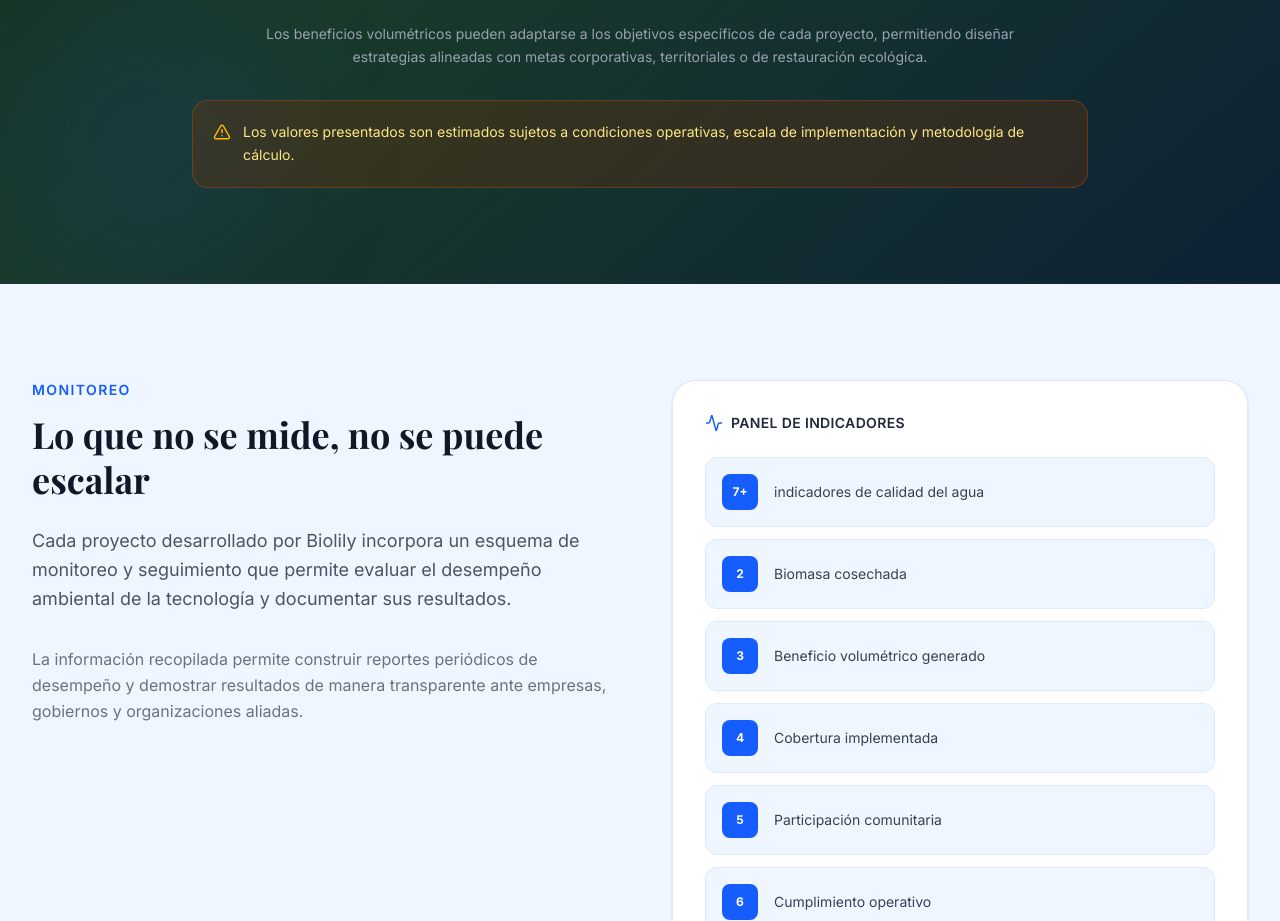
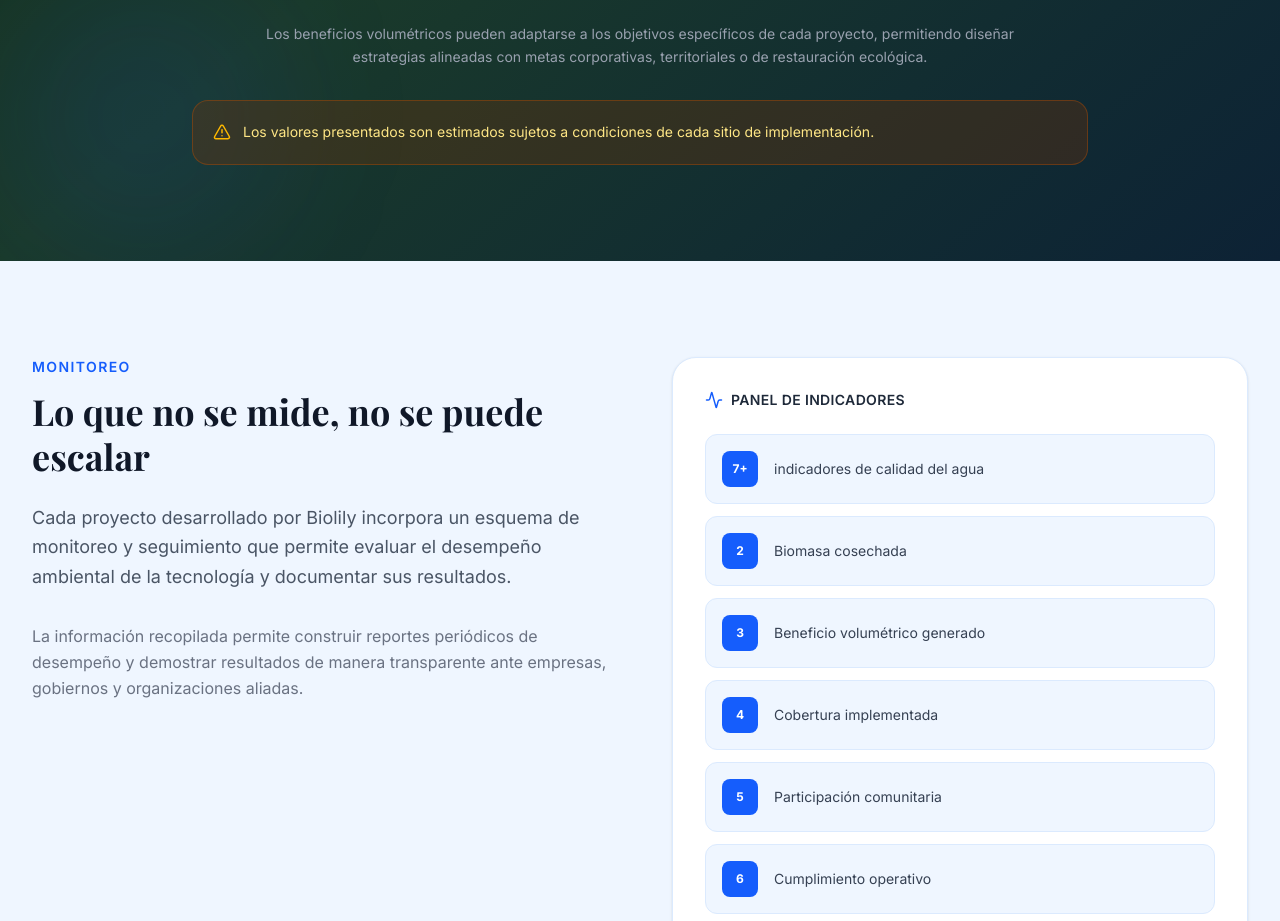
Before and after one commit to ximenaiturriagac/biolily, a Next.js app: page / in a window 1280 px wide. Shown: the part 6500-7421 px from the top of the page. Built offline with nearby package versions, Linux system fonts and the light colour scheme; a web font is replaced by a local one.

Commit message:
Update Eficiencia.tsx

```diff
--- a/src/components/sections/Eficiencia.tsx
+++ b/src/components/sections/Eficiencia.tsx
@@ -96,8 +96,7 @@ export default function Eficiencia() {
         <div className="flex items-start gap-3 p-5 rounded-2xl bg-amber-900/30 border border-amber-700/40 max-w-4xl mx-auto">
           <TriangleAlert size={18} className="text-amber-400 mt-0.5 shrink-0" />
           <p className="text-amber-200 text-sm leading-relaxed">
-            Los valores presentados son estimados sujetos a condiciones operativas, escala de
-            implementación y metodología de cálculo.
+            Los valores presentados son estimados sujetos a condiciones de cada sitio de implementación.
           </p>
         </div>
       </div>
```
